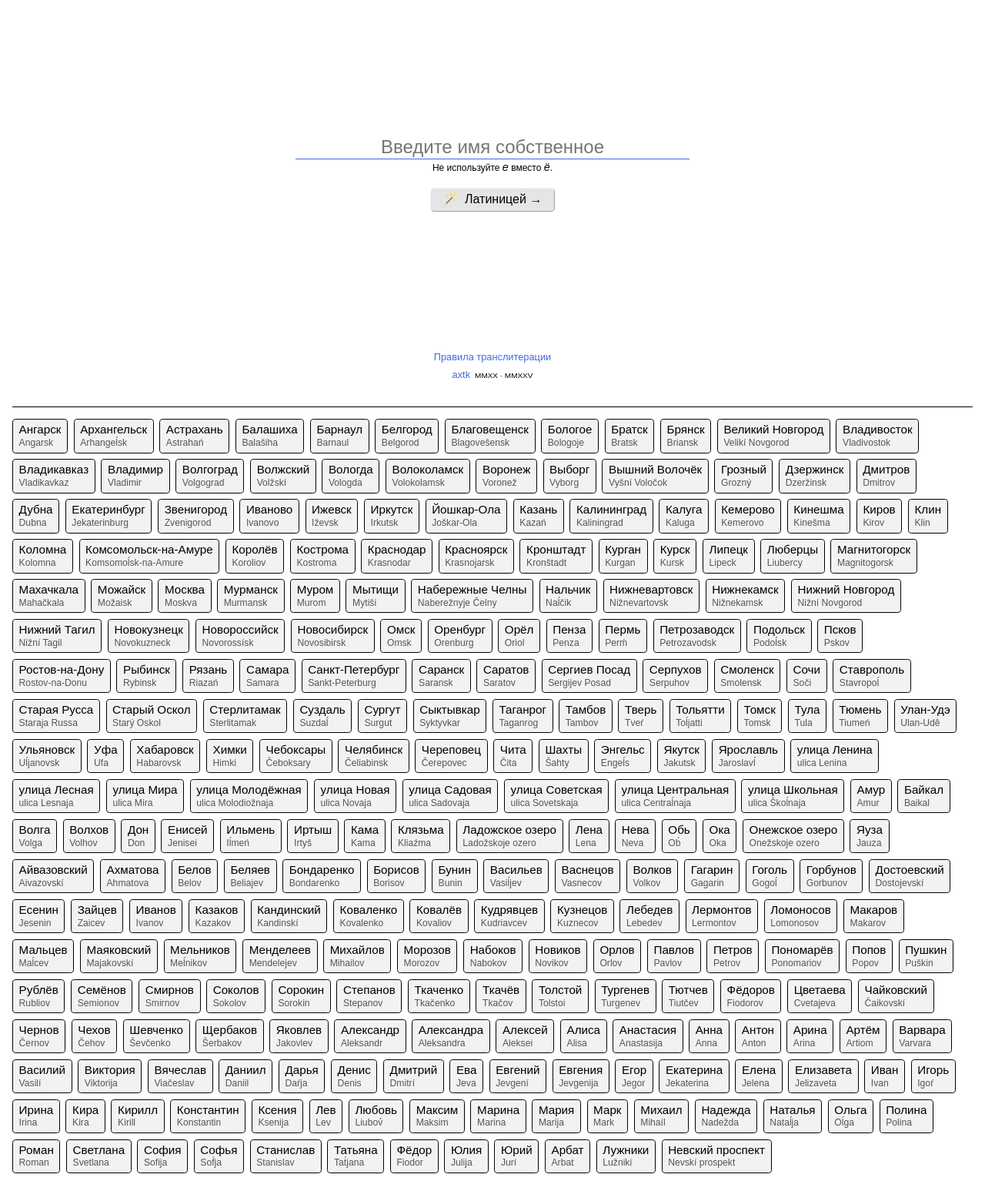
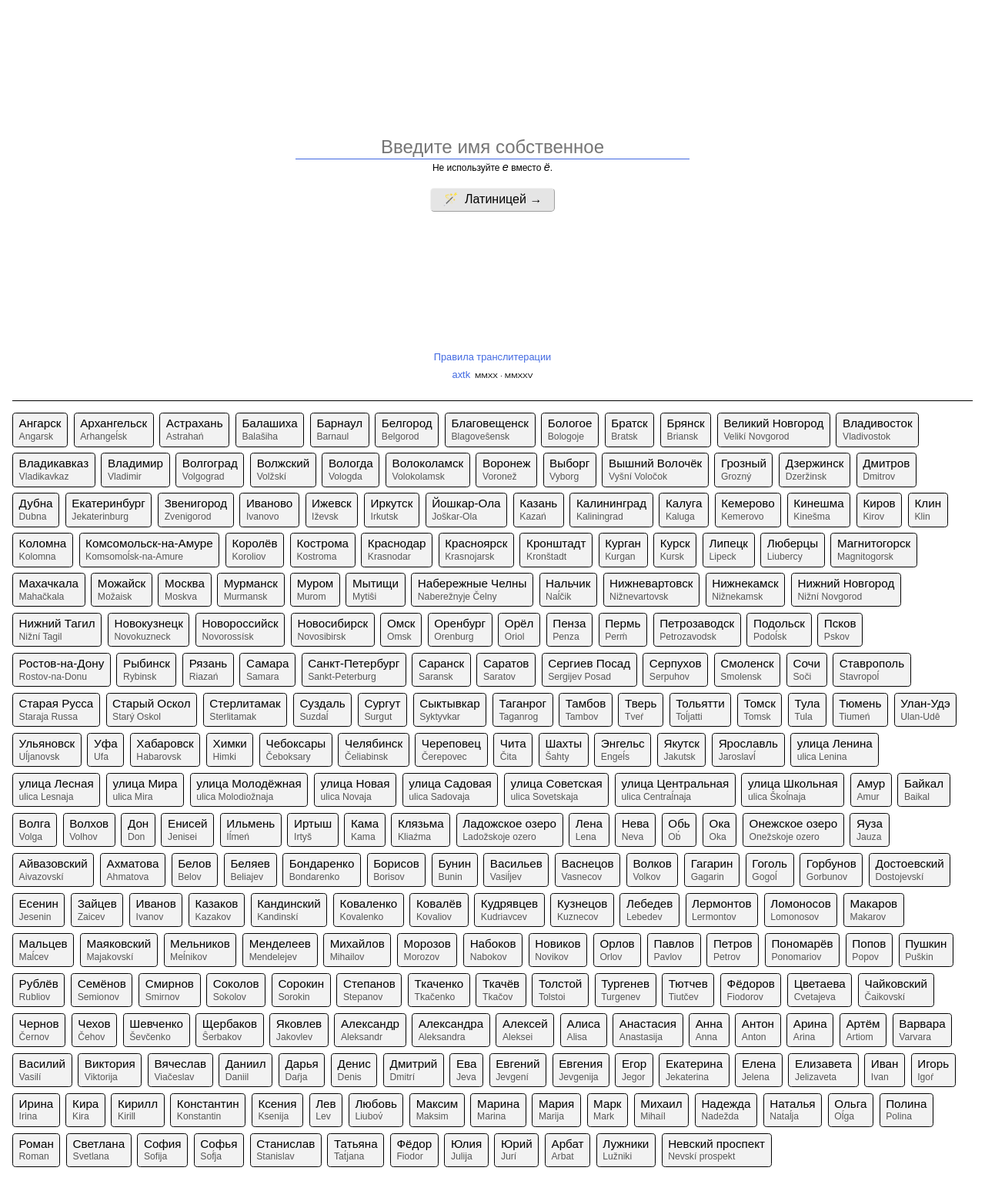
Before and after one commit to axtk/axtk.github.io, a Jekyll site: the page x/names.html, which Jekyll copies as it is, in a window 1280 px wide. Shown: the whole page at 77% size. Built offline with Jekyll 4.4.1, drawn with Linux system fonts in a browser that asks for light colours.

Commit message:
update names styles

```diff
--- a/x/assets/names/index.css
+++ b/x/assets/names/index.css
@@ -80,7 +80,7 @@
 }
 main .input,
 footer {
-    margin: 2rem auto;
+    margin: 1.5rem auto;
 }
 main .hints {
     margin: 0 auto;
@@ -118,8 +118,9 @@
     font-size: 1.2em;
 }
 
-main .output .result {
+main .output p.result {
     line-height: 1.1;
+    margin: 0;
 }
 main .output .result strong {
     font-size: 2em;
@@ -131,7 +132,7 @@
     margin-top: 1em;
 }
 main .output .controls {
-    margin-top: 2rem;
+    margin-top: 1.5rem;
 }
 main .output .controls a {
     margin: .5em;
```
